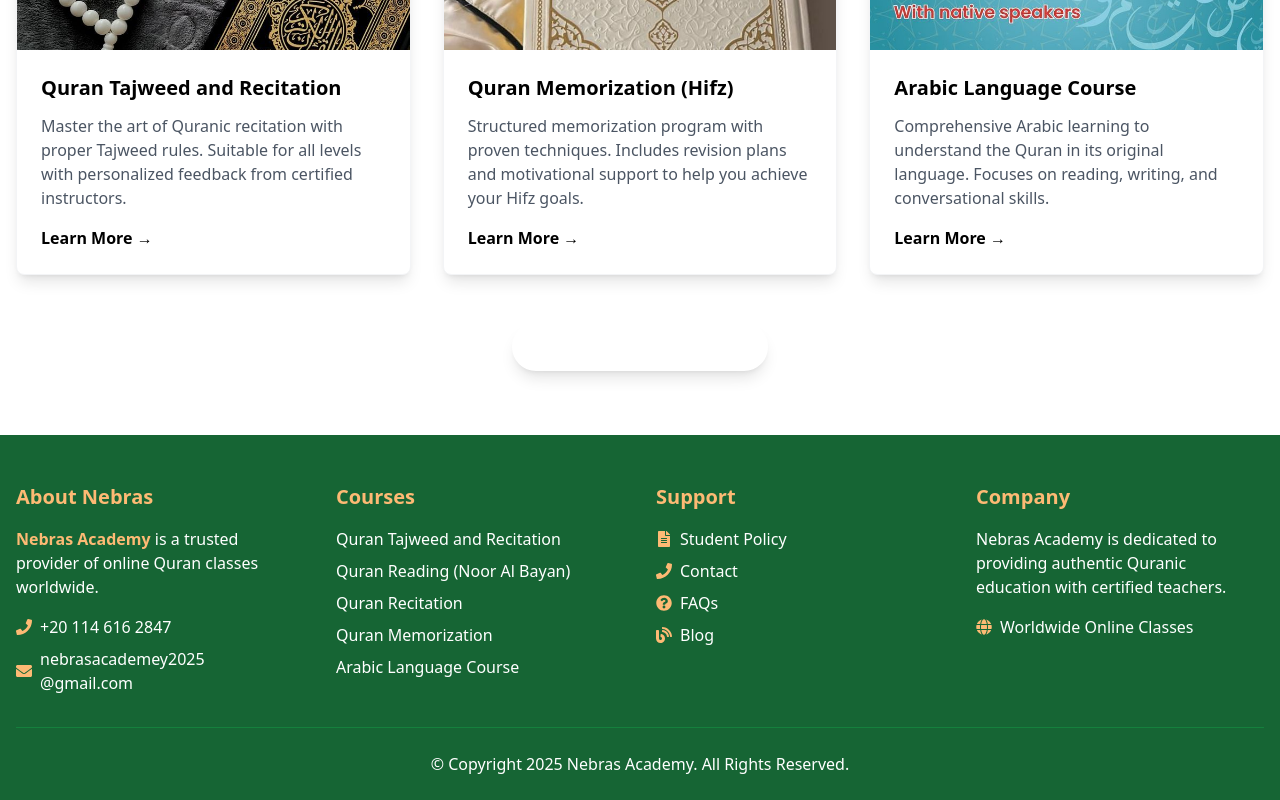
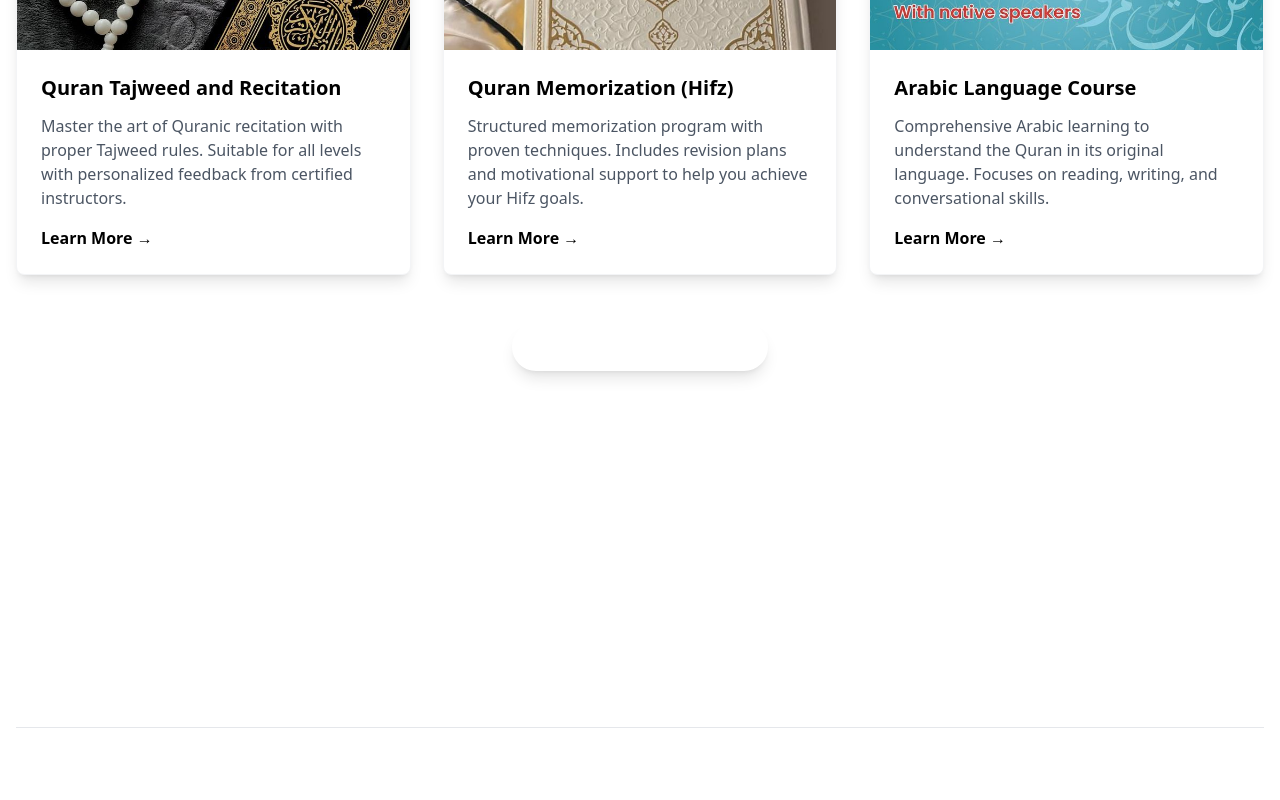
Before and after one commit to abdelrahmanfathyradwan/nebrasAcademy, a React (Vite) app: page / in a window 1280 px wide. Shown: the part 3433-4233 px from the top of the page. Built offline with nearby package versions, Linux system fonts and the light colour scheme.

Commit message:
Update Footer.jsx

```diff
--- a/src/components/Footer.jsx
+++ b/src/components/Footer.jsx
@@ -3,76 +3,76 @@ import { FaPhone, FaGlobe, FaFileAlt, FaQuestionCircle, FaBriefcase, FaBlog, FaE
 
 const Footer = () => {
   return (
-    <footer className="bg-green-800 text-white pt-12 pb-6 px-4">
+    <footer className="bg-secondary-400 text-white pt-12 pb-6 px-4">
       <div className="container mx-auto flex flex-col justify-center">
         <div className="grid grid-cols-1 md:grid-cols-4 gap-8 mb-8"> {/* تغيير إلى 5 أعمدة */}
 
           {/* About Section */}
           <div>
-            <h3 className="text-xl font-bold mb-4 text-orange-300">About Nebras</h3>
-            <p className="mb-4"><strong className='text-orange-300 font-bold'>Nebras Academy</strong> is a trusted provider of online Quran classes worldwide.</p>
+            <h3 className="text-xl font-bold mb-4 text-primary-300">About Nebras</h3>
+            <p className="mb-4"><strong className='text-primary-300 font-bold'>Nebras Academy</strong> is a trusted provider of online Quran classes worldwide.</p>
             <div className="flex items-center mb-2">
-              <FaPhone className="mr-2 text-orange-300" />
+              <FaPhone className="mr-2 text-primary-300" />
               <span>+20 114 616 2847</span>
             </div>
             <div className="flex items-center">
-              <FaEnvelope className="mr-2 text-orange-300" />
+              <FaEnvelope className="mr-2 text-primary-300" />
               <span>nebrasacademey2025<br></br>@gmail.com</span>
             </div>
           </div>
 
           {/* Courses Section */}
           <div>
-            <h3 className="text-xl font-bold mb-4 text-orange-300">Courses</h3>
+            <h3 className="text-xl font-bold mb-4 text-primary-300">Courses</h3>
             <ul className="space-y-2">
-              <li><Link to="/courses/tajweed" className="hover:text-orange-300 transition">Quran Tajweed and Recitation</Link></li>
-              <li><Link to="/courses/reading" className="hover:text-orange-300 transition">Quran Reading (Noor Al Bayan)</Link></li>
-              <li><Link to="/courses/recitation" className="hover:text-orange-300 transition">Quran Recitation</Link></li>
-              <li><Link to="/courses/memorization" className="hover:text-orange-300 transition">Quran Memorization</Link></li>
-              <li><Link to="/courses/arabic" className="hover:text-orange-300 transition">Arabic Language Course</Link></li>
+              <li><Link to="/courses/tajweed" className="hover:text-primary-300 transition">Quran Tajweed and Recitation</Link></li>
+              <li><Link to="/courses/reading" className="hover:text-primary-300 transition">Quran Reading (Noor Al Bayan)</Link></li>
+              <li><Link to="/courses/recitation" className="hover:text-primary-300 transition">Quran Recitation</Link></li>
+              <li><Link to="/courses/memorization" className="hover:text-primary-300 transition">Quran Memorization</Link></li>
+              <li><Link to="/courses/arabic" className="hover:text-primary-300 transition">Arabic Language Course</Link></li>
             </ul>
           </div>
 
           {/* Support Section */}
           <div>
-            <h3 className="text-xl font-bold mb-4 text-orange-300">Support</h3>
+            <h3 className="text-xl font-bold mb-4 text-primary-300">Support</h3>
             <ul className="space-y-2">
               <li className="flex items-center">
-                <FaFileAlt className="mr-2 text-orange-300" />
-                <Link to="/policy" className="hover:text-orange-300 transition">Student Policy</Link>
+                <FaFileAlt className="mr-2 text-primary-300" />
+                <Link to="/policy" className="hover:text-primary-300 transition">Student Policy</Link>
               </li>
               <li className="flex items-center">
-                <FaPhone className="mr-2 text-orange-300" />
-                <Link to="/contact" className="hover:text-orange-300 transition">Contact</Link>
+                <FaPhone className="mr-2 text-primary-300" />
+                <Link to="/contact" className="hover:text-primary-300 transition">Contact</Link>
               </li>
               <li className="flex items-center">
-                <FaQuestionCircle className="mr-2 text-orange-300" />
-                <Link to="/faqs" className="hover:text-orange-300 transition">FAQs</Link>
+                <FaQuestionCircle className="mr-2 text-primary-300" />
+                <Link to="/faqs" className="hover:text-primary-300 transition">FAQs</Link>
               </li>
               {/* <li className="flex items-center">
-                <FaBriefcase className="mr-2 text-orange-300" />
-                <Link to="/applyForJop" className="hover:text-orange-300 transition">Apply for a job</Link>
+                <FaBriefcase className="mr-2 text-primary-300" />
+                <Link to="/applyForJop" className="hover:text-primary-300 transition">Apply for a job</Link>
               </li> */}
               <li className="flex items-center">
-                <FaBlog className="mr-2 text-orange-300" />
-                <Link to="/blog" className="hover:text-orange-300 transition">Blog</Link>
+                <FaBlog className="mr-2 text-primary-300" />
+                <Link to="/blog" className="hover:text-primary-300 transition">Blog</Link>
               </li>
             </ul>
           </div>
 
           {/* Company Info */}
           <div>
-            <h3 className="text-xl font-bold mb-4 text-orange-300">Company</h3>
+            <h3 className="text-xl font-bold mb-4 text-primary-300">Company</h3>
             <p className="mb-4">Nebras Academy is dedicated to providing authentic Quranic education with certified teachers.</p>
             <div className="flex items-center">
-              <FaGlobe className="mr-2 text-orange-300" />
+              <FaGlobe className="mr-2 text-primary-300" />
               <span>Worldwide Online Classes</span>
             </div>
           </div>
         </div>
 
         {/* Copyright Section */}
-        <div className="border-t border-green-700 pt-6 text-center">
+        <div className="border-t border-secondary-700 pt-6 text-center">
           <p>© Copyright 2025 Nebras Academy. All Rights Reserved.</p>
         </div>
       </div>
```
